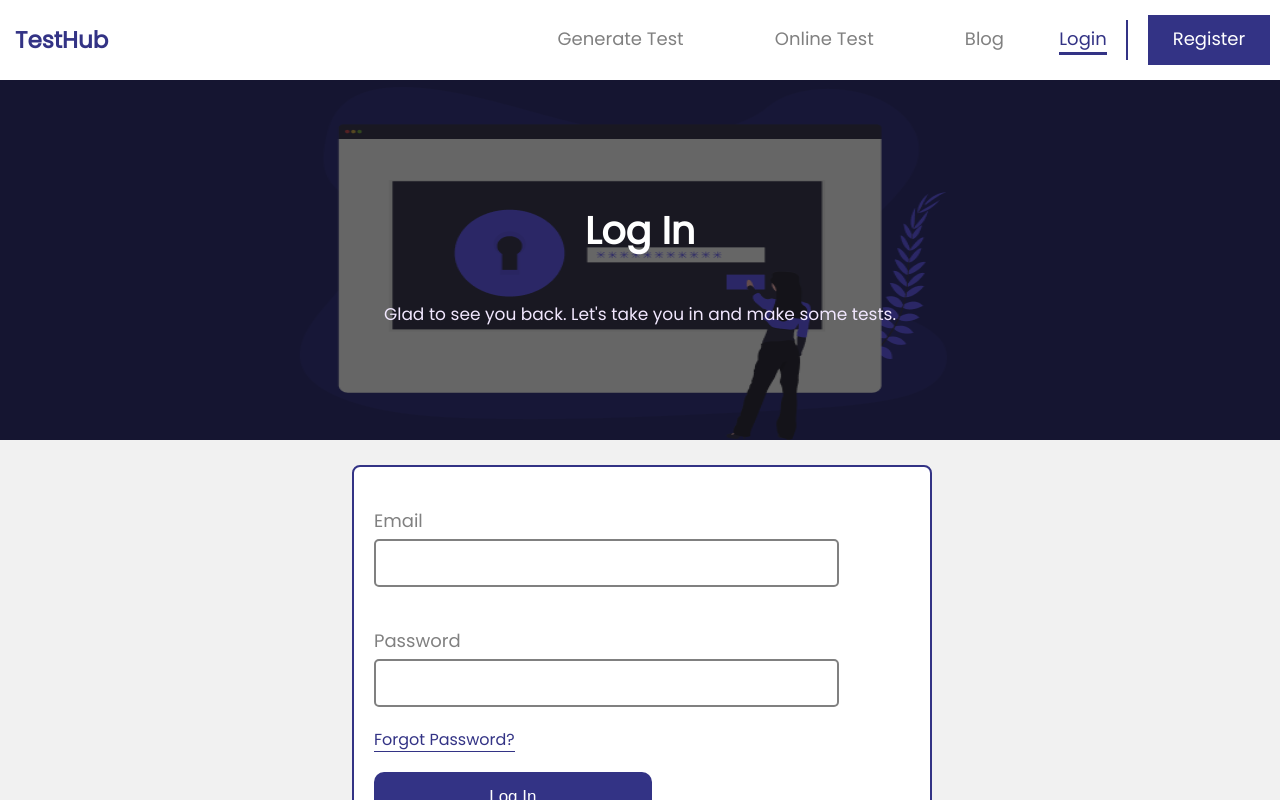
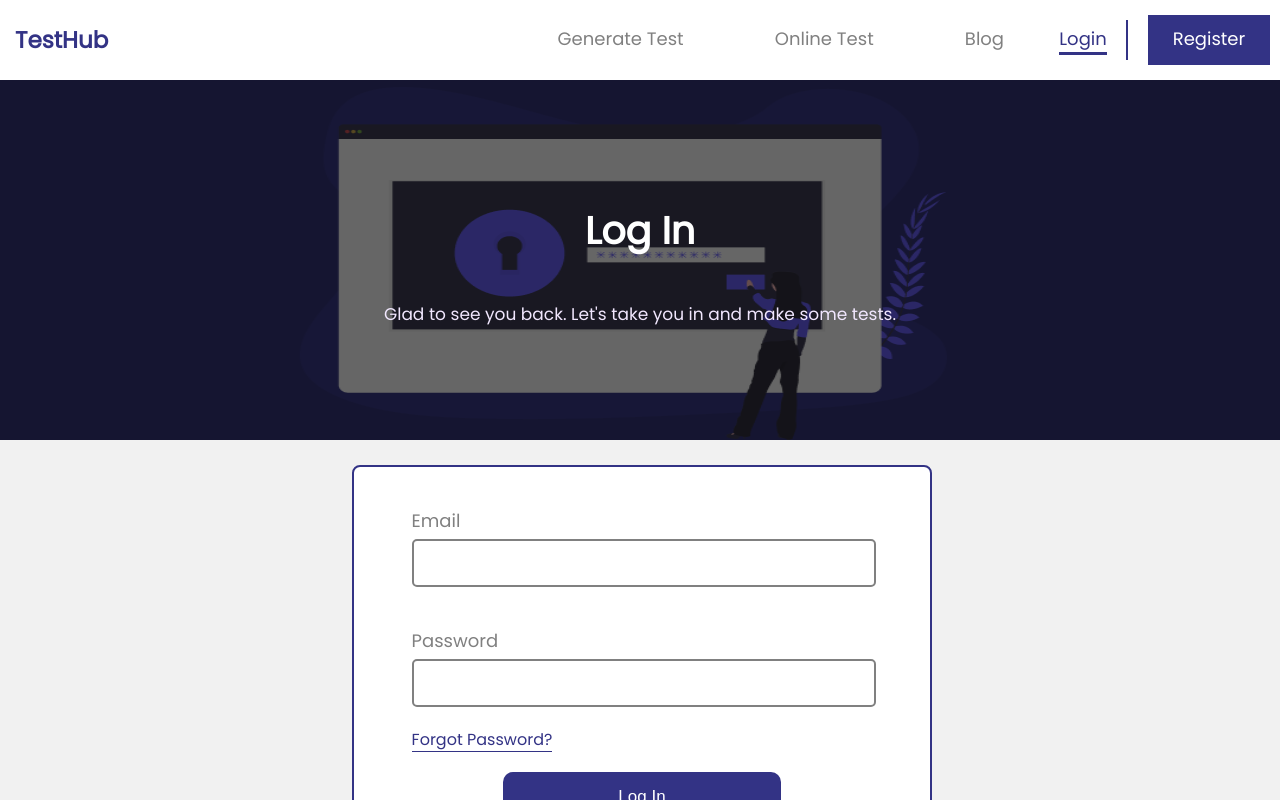
Before and after one commit to AhsanShiekh/testhub, a React (Create React App) app: page /login in a window 1280 px wide. Built offline with nearby package versions, Linux system fonts and the light colour scheme.

Commit message:
improved login and register form

```diff
--- a/src/App.js
+++ b/src/App.js
@@ -31,6 +31,7 @@ const App = () => {
         <Route path="/blogs" component={BlogsPage} />
         <Route path="/login" component={LoginPage} />
         <Route path="/register" component={RegisterPage} />
+        <Route component={HomePage} />
       </Switch>
     </div>
   );
--- a/src/Components/BlogCard/BlogCard.jsx
+++ b/src/Components/BlogCard/BlogCard.jsx
@@ -4,7 +4,11 @@ import "./BlogCard.scss";
 const BlogCard = ({ imageUrl, title, description }) => {
   return (
     <div className="BlogCard">
-      <img className="image" src={imageUrl} alt="blog" />
+      <img
+        className="image"
+        src="https://images.unsplash.com/photo-1571260899304-425eee4c7efc?ixid=MXwxMjA3fDB8MHxwaG90by1wYWdlfHx8fGVufDB8fHw%3D&ixlib=rb-1.2.1&auto=format&fit=crop&w=1350&q=80"
+        alt="blog"
+      />
 
       <div className="title-n-date">
         <h3 className="title">{title}</h3>
--- a/src/Components/DropDown/DropDown.scss
+++ b/src/Components/DropDown/DropDown.scss
@@ -1,5 +1,5 @@
 .DropDown {
-  margin-left: 20px;
+  margin: 20px 0;
 
   .text {
     color: grey;
--- a/src/Components/InputField/InputField.jsx
+++ b/src/Components/InputField/InputField.jsx
@@ -1,9 +1,9 @@
 import React from "react";
 import "./InputField.scss";
 
-const InputField = ({ placeholder, type, required }) => {
+const InputField = ({ placeholder, type, required, width = "80%" }) => {
   return (
-    <div className="InputField">
+    <div style={{ width }} className="InputField">
       <p className="placeholder">{placeholder}</p>
       <input required={required} type={type} className="field" />
     </div>
--- a/src/Components/InputField/InputField.scss
+++ b/src/Components/InputField/InputField.scss
@@ -2,7 +2,7 @@
 
 .InputField {
   width: 80%;
-  margin: 20px;
+  margin: 20px 0;
 
   .placeholder {
     font-size: 18px;
--- a/src/Pages/BlogsPage/BlogsPage.jsx
+++ b/src/Pages/BlogsPage/BlogsPage.jsx
@@ -32,6 +32,7 @@ const BlogsPage = (props) => {
         {blogs.map((blog) => (
           <BlogCard
             title={blog.title}
+            key={blog.slug}
             description={blog.content}
             imageUrl={`${APIURL}/${blog.thumbnail}`}
           />
--- a/src/Pages/LoginPage/LoginPage.jsx
+++ b/src/Pages/LoginPage/LoginPage.jsx
@@ -24,7 +24,12 @@ const LoginPage = (props) => {
         <div className="content">
           <InputField required type="email" placeholder="Email" />
           <div className="pass-con">
-            <InputField required type="password" placeholder="Password" />
+            <InputField
+              width="100%"
+              required
+              type="password"
+              placeholder="Password"
+            />
             <p className="link">Forgot Password?</p>
             <br />
           </div>
--- a/src/Pages/LoginPage/LoginPage.scss
+++ b/src/Pages/LoginPage/LoginPage.scss
@@ -9,12 +9,12 @@
   overflow-x: hidden;
 
   .link {
-    margin: 0 0 0 20px;
     color: $primary;
     border-bottom: 1px solid $primary;
     display: inline;
     cursor: pointer;
     text-decoration: none;
+    align-self: flex-start;
   }
 
   .content {
@@ -24,11 +24,11 @@
     display: flex;
     flex-direction: column;
     justify-content: space-around;
-    align-items: flex-start;
+    align-items: center;
     border-bottom: 2px solid $primary;
 
     .pass-con {
-      width: 100%;
+      width: 80%;
     }
   }
 
--- a/src/Pages/RegisterPage/RegisterPage.scss
+++ b/src/Pages/RegisterPage/RegisterPage.scss
@@ -13,7 +13,7 @@
     display: flex;
     flex-direction: column;
     justify-content: space-around;
-    align-items: flex-start;
+    align-items: center;
     border-bottom: 2px solid $primary;
   }
 
```
